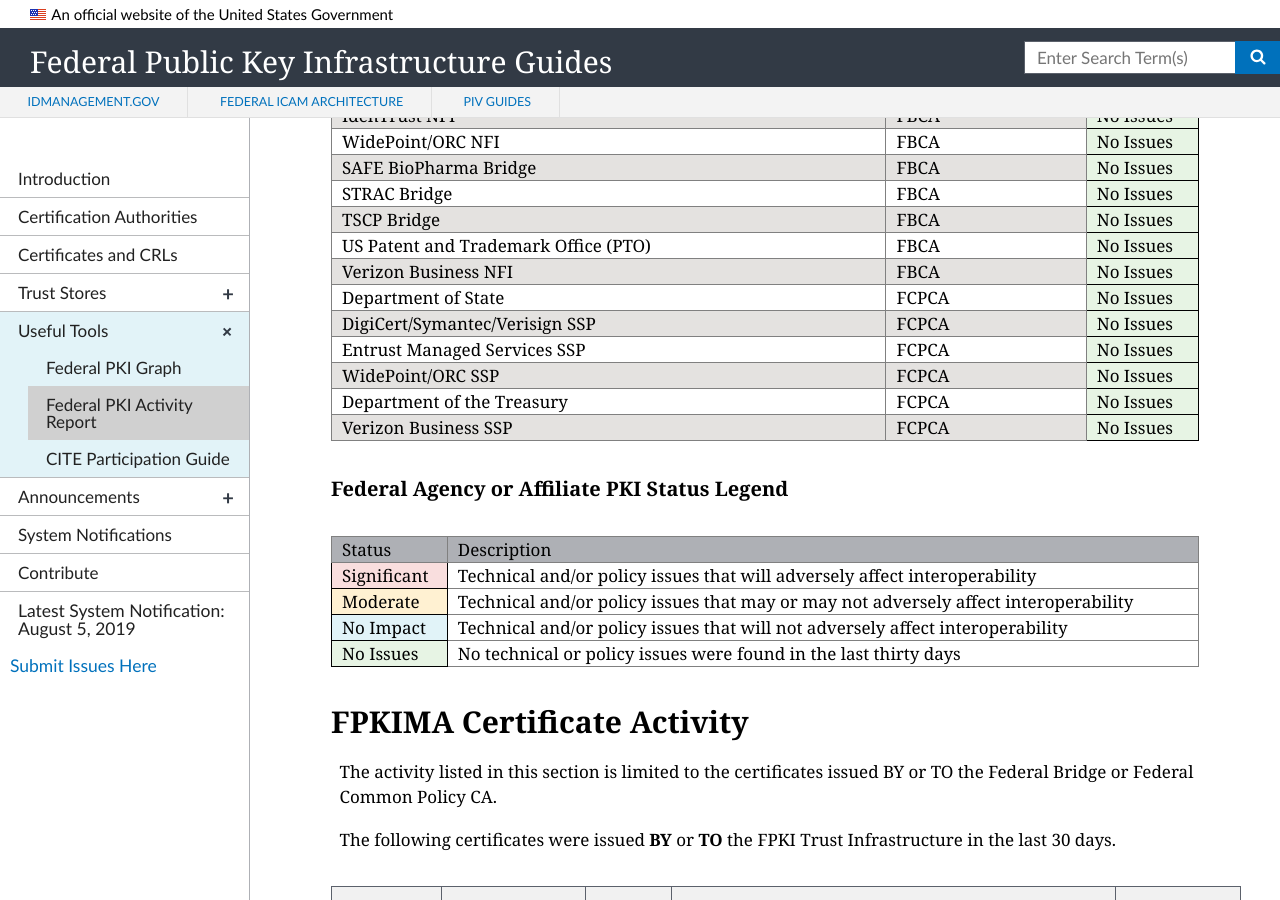
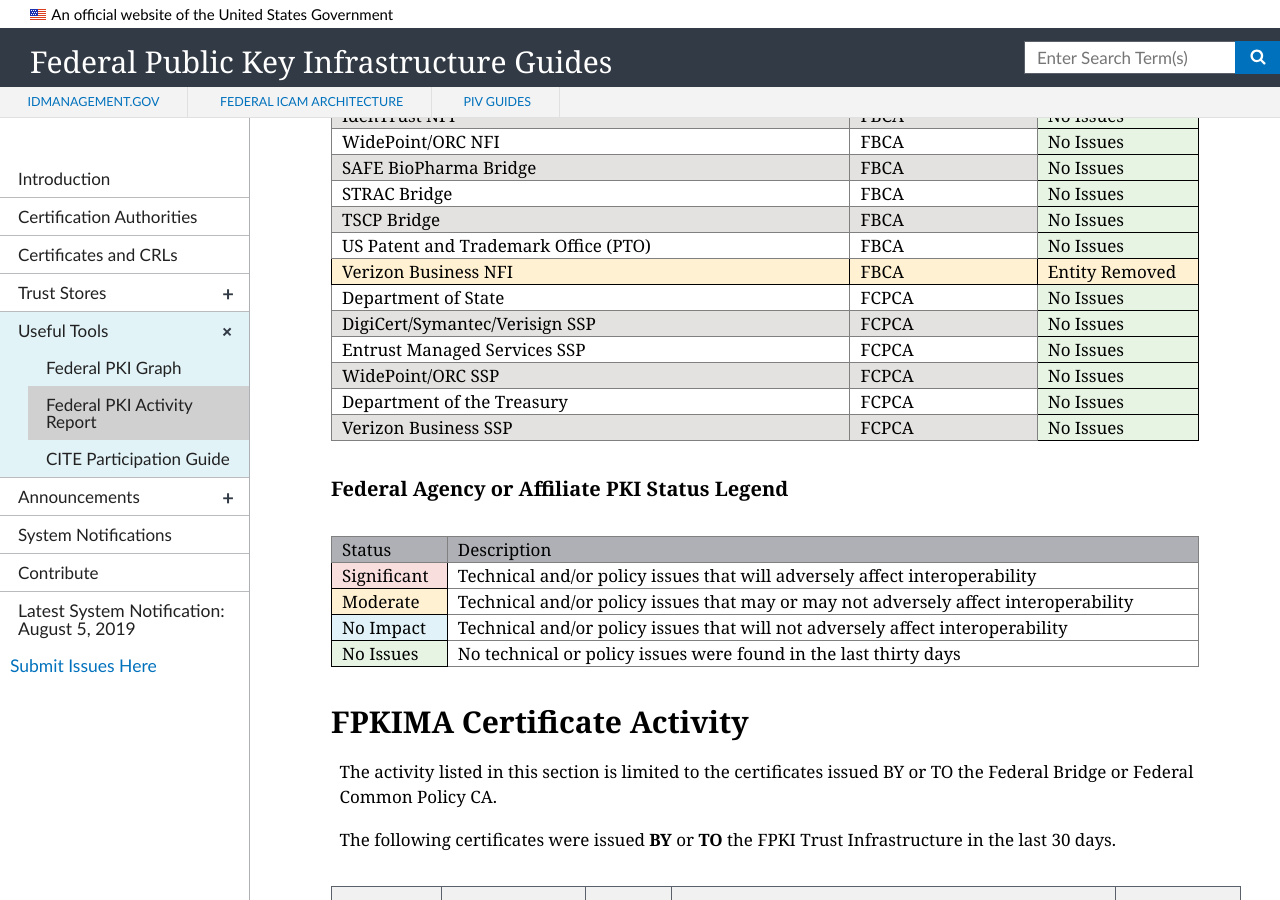
Before and after one commit to GSA/fpki-guides, a Jekyll site: the page built from _tools/03_fpki_activity_report.md, in a window 1280 px wide and 900 px high, scrolled down 950 px. Built offline with Jekyll 4.4.1, drawn with Linux system fonts in a browser that asks for light colours; nearby versions of some CDN libraries.

Commit message:
Remove Verizon Business Per Verizon Request

```diff
--- a/_includes/fpkiar-status-table.html
+++ b/_includes/fpkiar-status-table.html
@@ -95,9 +95,9 @@
             <td class="tg-d52n">No Issues</td>
         </tr>
         <tr>
-            <td class="tg-y698">Verizon Business NFI</td>
-            <td class="tg-y698">FBCA</td>
-            <td class="tg-d52n">No Issues</td>
+            <td class="tg-s7ni">Verizon Business NFI</td>
+            <td class="tg-s7ni">FBCA</td>
+            <td class="tg-s7ni">Entity Removed</td>
         </tr>
         <tr>
             <td class="tg-0pky">Department of State</td>
```
